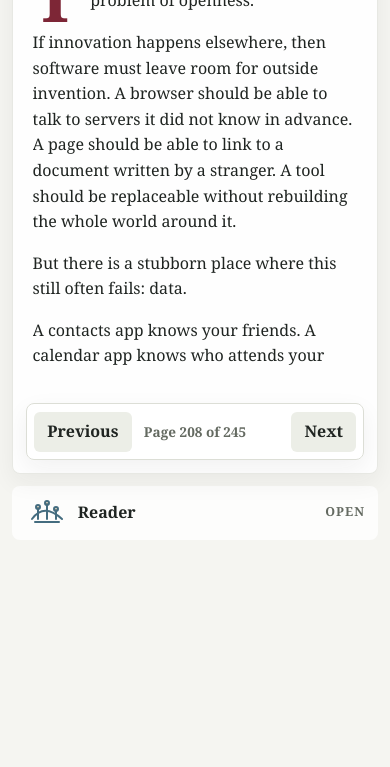
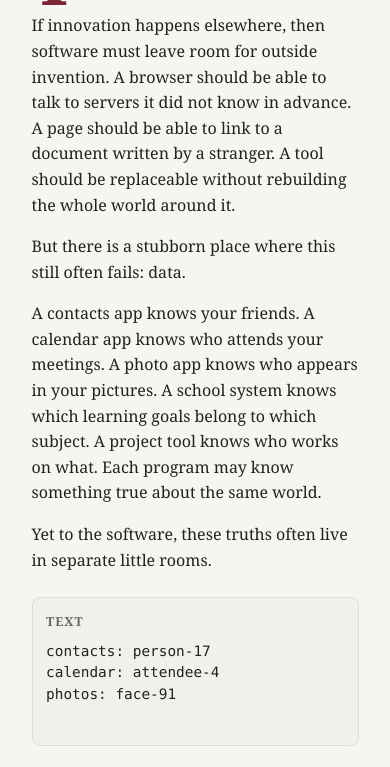
Before and after one commit to poef/programming-for-wizards, a website with bundled scripts: page site/chapters/15-the-web-as-data.html in a window 390 px wide. Shown: the part 452-1219 px from the top of the page. Before the commit the page ends 1004 px from the top, so only its background shows below. Built offline with nearby package versions, Linux system fonts and the light colour scheme.

Commit message:
fixed drawers in small screen sizes

```diff
--- a/phases/01-enhanced-static-manuscript/assets/book.css
+++ b/phases/01-enhanced-static-manuscript/assets/book.css
@@ -7,13 +7,18 @@
   --book-font-scale: 100%;
   --book-line-height: 1.6;
   --book-column-width: 48rem;
+  --book-page-padding-inline: 3.5rem;
+  --book-page-width: calc(var(--book-column-width) + var(--book-page-padding-inline) + var(--book-page-padding-inline));
   --book-page-gap: clamp(1.5rem, 4vw, 3.5rem);
-  --layout-nav-width-open: 248px;
-  --layout-nav-width-closed: 10rem;
-  --layout-margin-width-open: 320px;
-  --layout-margin-width-closed: 12rem;
-  --layout-nav-width: var(--layout-nav-width-open);
-  --layout-margin-width: var(--layout-margin-width-open);
+  --book-shell-padding: clamp(16px, 3vw, 40px);
+  --layout-nav-width: 10rem;
+  --layout-margin-width: 12rem;
+  --layout-panel-width: min(22rem, calc(100vw - 2rem));
+  --layout-panel-gap: clamp(0.75rem, 1.5vw, 1.5rem);
+  --layout-panel-offset: max(
+    var(--book-shell-padding),
+    calc((100vw - var(--book-page-width)) / 2 - var(--layout-panel-gap) - var(--layout-panel-width))
+  );
   --reader-label-height: 30px;
   --reader-control-height: 42px;
   --reader-row-height: 78px;
@@ -32,14 +37,6 @@
   --color-code: #f0f1ed;
   --color-focus: #005fcc;
   --shadow-soft: 0 8px 24px rgb(31 36 33 / 0.06);
-}
-
-[data-chapter-map="closed"] {
-  --layout-nav-width: var(--layout-nav-width-closed);
-}
-
-[data-reader-tools="closed"] {
-  --layout-margin-width: var(--layout-margin-width-closed);
 }
 
 [data-font="simple-sans"] {
@@ -143,33 +140,34 @@ a:hover {
 
 .book-shell {
   display: grid;
-  gap: clamp(12px, 1.6vw, 28px);
-  grid-template-columns: var(--layout-nav-width) minmax(0, 1fr) var(--layout-margin-width);
+  grid-template-columns: minmax(0, var(--book-page-width));
+  justify-content: center;
   margin: 0 auto;
-  max-width: 1680px;
   min-height: 100vh;
-  padding: clamp(16px, 3vw, 40px);
+  padding: var(--book-shell-padding);
+  position: relative;
 }
 
 .chapter-map,
 .reader-margin {
-  align-self: start;
-  max-height: calc(100vh - 48px);
-  overflow-x: hidden;
-  overflow-y: auto;
-  position: sticky;
-  top: 24px;
+  display: grid;
+  gap: 12px;
+  line-height: 1.35;
+  max-height: calc(100vh - var(--book-shell-padding) - var(--book-shell-padding));
+  overflow: visible;
+  position: fixed;
+  top: var(--book-shell-padding);
+  z-index: 8;
+}
+
+.chapter-map {
+  inline-size: var(--layout-nav-width);
+  inset-inline-start: var(--layout-panel-offset);
 }
 
 .reader-margin {
-  display: grid;
-  gap: 12px;
-  line-height: 1.35;
-}
-
-.chapter-map {
-  display: grid;
-  gap: 12px;
+  inline-size: var(--layout-margin-width);
+  inset-inline-end: var(--layout-panel-offset);
 }
 
 .chapter-map-toggle,
@@ -245,6 +243,26 @@ a:hover {
 
 .chapter-map-panel[hidden] {
   display: none;
+}
+
+.chapter-map-panel,
+.reader-tools {
+  background: color-mix(in srgb, var(--color-panel), transparent 4%);
+  border: 1px solid var(--color-line);
+  border-radius: 8px;
+  box-shadow: var(--shadow-soft);
+  inline-size: var(--layout-panel-width);
+  inset-block-start: calc(100% + 12px);
+  inset-inline-start: 0;
+  max-block-size: calc(100vh - 7rem);
+  overflow: auto;
+  padding: 1rem;
+  position: absolute;
+}
+
+.reader-tools {
+  inset-inline-start: auto;
+  inset-inline-end: 0;
 }
 
 .reader-tools {
@@ -443,8 +461,6 @@ a:hover {
 }
 
 [data-flow="paged"][data-page-kind="chapter"] .manuscript {
-  --book-page-padding-inline: clamp(1.25rem, 4vw, 3.5rem);
-
   align-self: start;
   background: color-mix(in srgb, var(--color-panel), transparent 12%);
   border: 1px solid color-mix(in srgb, var(--color-line), transparent 32%);
@@ -454,13 +470,14 @@ a:hover {
   max-height: calc(100vh - clamp(32px, 6vw, 80px));
   overflow: hidden;
   padding: clamp(1.25rem, 3vw, 3rem) var(--book-page-padding-inline) clamp(4.25rem, 7vw, 6rem);
-  width: min(100%, calc(var(--book-column-width) + var(--book-page-padding-inline) + var(--book-page-padding-inline)));
+  width: min(100%, var(--book-page-width));
 }
 
 [data-flow="paged"][data-page-kind="chapter"] .manuscript-pages {
+  column-count: 1;
   column-fill: auto;
   column-gap: var(--book-page-gap);
-  column-width: var(--book-column-width);
+  column-width: auto;
   height: 100%;
   overflow: hidden;
   scroll-behavior: smooth;
@@ -884,10 +901,15 @@ th {
   transition-duration: 0.001ms !important;
 }
 
-@media (max-width: 68rem) {
+@media (max-width: 40rem) {
+  :root {
+    --book-page-padding-inline: clamp(1rem, 5vw, 2rem);
+  }
+
   .book-shell {
     grid-template-columns: minmax(0, 1fr);
     max-width: 48rem;
+    justify-content: stretch;
   }
 
   [data-flow="paged"][data-page-kind="chapter"] body {
@@ -901,6 +923,8 @@ th {
 
   .chapter-map,
   .reader-margin {
+    inline-size: 100%;
+    justify-self: stretch;
     max-height: none;
     overflow: visible;
     position: static;
@@ -911,6 +935,18 @@ th {
     border: 1px solid var(--color-line);
     border-radius: 8px;
     padding: 1rem;
+  }
+
+  .chapter-map-panel,
+  .reader-tools {
+    background: transparent;
+    border: 0;
+    box-shadow: none;
+    inline-size: auto;
+    max-block-size: none;
+    overflow: visible;
+    padding: 0;
+    position: static;
   }
 
   .manuscript {
--- a/site/assets/book.css
+++ b/site/assets/book.css
@@ -7,13 +7,18 @@
   --book-font-scale: 100%;
   --book-line-height: 1.6;
   --book-column-width: 48rem;
+  --book-page-padding-inline: 3.5rem;
+  --book-page-width: calc(var(--book-column-width) + var(--book-page-padding-inline) + var(--book-page-padding-inline));
   --book-page-gap: clamp(1.5rem, 4vw, 3.5rem);
-  --layout-nav-width-open: 248px;
-  --layout-nav-width-closed: 10rem;
-  --layout-margin-width-open: 320px;
-  --layout-margin-width-closed: 12rem;
-  --layout-nav-width: var(--layout-nav-width-open);
-  --layout-margin-width: var(--layout-margin-width-open);
+  --book-shell-padding: clamp(16px, 3vw, 40px);
+  --layout-nav-width: 10rem;
+  --layout-margin-width: 12rem;
+  --layout-panel-width: min(22rem, calc(100vw - 2rem));
+  --layout-panel-gap: clamp(0.75rem, 1.5vw, 1.5rem);
+  --layout-panel-offset: max(
+    var(--book-shell-padding),
+    calc((100vw - var(--book-page-width)) / 2 - var(--layout-panel-gap) - var(--layout-panel-width))
+  );
   --reader-label-height: 30px;
   --reader-control-height: 42px;
   --reader-row-height: 78px;
@@ -32,14 +37,6 @@
   --color-code: #f0f1ed;
   --color-focus: #005fcc;
   --shadow-soft: 0 8px 24px rgb(31 36 33 / 0.06);
-}
-
-[data-chapter-map="closed"] {
-  --layout-nav-width: var(--layout-nav-width-closed);
-}
-
-[data-reader-tools="closed"] {
-  --layout-margin-width: var(--layout-margin-width-closed);
 }
 
 [data-font="simple-sans"] {
@@ -143,33 +140,34 @@ a:hover {
 
 .book-shell {
   display: grid;
-  gap: clamp(12px, 1.6vw, 28px);
-  grid-template-columns: var(--layout-nav-width) minmax(0, 1fr) var(--layout-margin-width);
+  grid-template-columns: minmax(0, var(--book-page-width));
+  justify-content: center;
   margin: 0 auto;
-  max-width: 1680px;
   min-height: 100vh;
-  padding: clamp(16px, 3vw, 40px);
+  padding: var(--book-shell-padding);
+  position: relative;
 }
 
 .chapter-map,
 .reader-margin {
-  align-self: start;
-  max-height: calc(100vh - 48px);
-  overflow-x: hidden;
-  overflow-y: auto;
-  position: sticky;
-  top: 24px;
+  display: grid;
+  gap: 12px;
+  line-height: 1.35;
+  max-height: calc(100vh - var(--book-shell-padding) - var(--book-shell-padding));
+  overflow: visible;
+  position: fixed;
+  top: var(--book-shell-padding);
+  z-index: 8;
+}
+
+.chapter-map {
+  inline-size: var(--layout-nav-width);
+  inset-inline-start: var(--layout-panel-offset);
 }
 
 .reader-margin {
-  display: grid;
-  gap: 12px;
-  line-height: 1.35;
-}
-
-.chapter-map {
-  display: grid;
-  gap: 12px;
+  inline-size: var(--layout-margin-width);
+  inset-inline-end: var(--layout-panel-offset);
 }
 
 .chapter-map-toggle,
@@ -245,6 +243,26 @@ a:hover {
 
 .chapter-map-panel[hidden] {
   display: none;
+}
+
+.chapter-map-panel,
+.reader-tools {
+  background: color-mix(in srgb, var(--color-panel), transparent 4%);
+  border: 1px solid var(--color-line);
+  border-radius: 8px;
+  box-shadow: var(--shadow-soft);
+  inline-size: var(--layout-panel-width);
+  inset-block-start: calc(100% + 12px);
+  inset-inline-start: 0;
+  max-block-size: calc(100vh - 7rem);
+  overflow: auto;
+  padding: 1rem;
+  position: absolute;
+}
+
+.reader-tools {
+  inset-inline-start: auto;
+  inset-inline-end: 0;
 }
 
 .reader-tools {
@@ -443,8 +461,6 @@ a:hover {
 }
 
 [data-flow="paged"][data-page-kind="chapter"] .manuscript {
-  --book-page-padding-inline: clamp(1.25rem, 4vw, 3.5rem);
-
   align-self: start;
   background: color-mix(in srgb, var(--color-panel), transparent 12%);
   border: 1px solid color-mix(in srgb, var(--color-line), transparent 32%);
@@ -454,13 +470,14 @@ a:hover {
   max-height: calc(100vh - clamp(32px, 6vw, 80px));
   overflow: hidden;
   padding: clamp(1.25rem, 3vw, 3rem) var(--book-page-padding-inline) clamp(4.25rem, 7vw, 6rem);
-  width: min(100%, calc(var(--book-column-width) + var(--book-page-padding-inline) + var(--book-page-padding-inline)));
+  width: min(100%, var(--book-page-width));
 }
 
 [data-flow="paged"][data-page-kind="chapter"] .manuscript-pages {
+  column-count: 1;
   column-fill: auto;
   column-gap: var(--book-page-gap);
-  column-width: var(--book-column-width);
+  column-width: auto;
   height: 100%;
   overflow: hidden;
   scroll-behavior: smooth;
@@ -884,10 +901,15 @@ th {
   transition-duration: 0.001ms !important;
 }
 
-@media (max-width: 68rem) {
+@media (max-width: 40rem) {
+  :root {
+    --book-page-padding-inline: clamp(1rem, 5vw, 2rem);
+  }
+
   .book-shell {
     grid-template-columns: minmax(0, 1fr);
     max-width: 48rem;
+    justify-content: stretch;
   }
 
   [data-flow="paged"][data-page-kind="chapter"] body {
@@ -901,6 +923,8 @@ th {
 
   .chapter-map,
   .reader-margin {
+    inline-size: 100%;
+    justify-self: stretch;
     max-height: none;
     overflow: visible;
     position: static;
@@ -911,6 +935,18 @@ th {
     border: 1px solid var(--color-line);
     border-radius: 8px;
     padding: 1rem;
+  }
+
+  .chapter-map-panel,
+  .reader-tools {
+    background: transparent;
+    border: 0;
+    box-shadow: none;
+    inline-size: auto;
+    max-block-size: none;
+    overflow: visible;
+    padding: 0;
+    position: static;
   }
 
   .manuscript {
--- a/site/assets/book.js
+++ b/site/assets/book.js
@@ -169,6 +169,7 @@
   }
 
   const bindPageControls = settings => {
+    const root = document.documentElement
     const manuscript = document.querySelector("[data-page-scroller]")
     const controls = document.querySelector("[data-page-controls]")
     const previous = document.querySelector("[data-page-prev]")
@@ -187,8 +188,33 @@
     const chapterIndex = Number(manuscript.dataset.bookChapterIndex || 0)
     let pageCount = 1
     let pageIndex = 0
+    let resizeFrame = 0
+    let effectiveFlow = root.dataset.flow
 
     const isPaged = () => document.documentElement.dataset.flow === "paged"
+    const canUsePagedFlow = () => {
+      if (settings.flow !== "paged") return false
+
+      const rect = manuscript.getBoundingClientRect()
+      const rootFontSize = Number.parseFloat(getComputedStyle(root).fontSize) || 16
+      const viewportWidth = window.innerWidth
+      const viewportHeight = window.innerHeight
+
+      if (effectiveFlow === "paged") {
+        return viewportWidth >= 66 * rootFontSize && rect.width >= 460 && viewportHeight >= 590
+      }
+
+      return viewportWidth >= 69 * rootFontSize && rect.width >= 620 && viewportHeight >= 650
+    }
+
+    const applyEffectiveFlow = () => {
+      const flow = canUsePagedFlow() ? "paged" : "scroll"
+      effectiveFlow = flow
+      root.dataset.flow = flow
+      root.dataset.flowFallback = settings.flow === "paged" && flow === "scroll" ? "scroll" : "none"
+      return flow
+    }
+
     const pageGap = () => Number.parseFloat(getComputedStyle(manuscript).columnGap) || 0
     const pageStride = () => Math.max(1, manuscript.clientWidth + pageGap())
     const pageCounts = () => {
@@ -216,8 +242,10 @@
       if (nextChapter) window.location.href = nextChapter.href
     }
 
-    const update = () => {
-      if (!isPaged()) {
+    const update = ({ snap = false } = {}) => {
+      const flow = applyEffectiveFlow()
+
+      if (flow !== "paged") {
         controls.hidden = true
         manuscript.scrollLeft = 0
         if (progress) progress.hidden = true
@@ -229,7 +257,13 @@
 
       const stride = pageStride()
       pageCount = Math.max(1, Math.round((manuscript.scrollWidth + pageGap()) / stride))
-      pageIndex = Math.min(pageCount - 1, Math.max(0, Math.round(manuscript.scrollLeft / stride)))
+
+      if (snap) {
+        pageIndex = Math.min(pageCount - 1, Math.max(0, pageIndex))
+        manuscript.scrollLeft = pageIndex * stride
+      } else {
+        pageIndex = Math.min(pageCount - 1, Math.max(0, Math.round(manuscript.scrollLeft / stride)))
+      }
 
       const global = globalPageInfo()
       const progressValue = global.total > 1 ? ((global.current - 1) / (global.total - 1)) * 100 : 100
@@ -285,9 +319,15 @@
       }
     })
 
-    const resizeObserver = new ResizeObserver(update)
+    const scheduleResizeUpdate = () => {
+      window.cancelAnimationFrame(resizeFrame)
+      resizeFrame = window.requestAnimationFrame(() => update({ snap: true }))
+    }
+
+    const resizeObserver = new ResizeObserver(scheduleResizeUpdate)
     resizeObserver.observe(manuscript)
-    document.addEventListener("reader-settings-change", update)
+    window.addEventListener("resize", scheduleResizeUpdate)
+    document.addEventListener("reader-settings-change", () => update({ snap: true }))
     window.addEventListener("load", () => {
       window.setTimeout(() => {
         update()
```
Also changed, not shown: phases/01-enhanced-static-manuscript/assets/book.js (+45 -5 lines), site/data/manifest.json.
